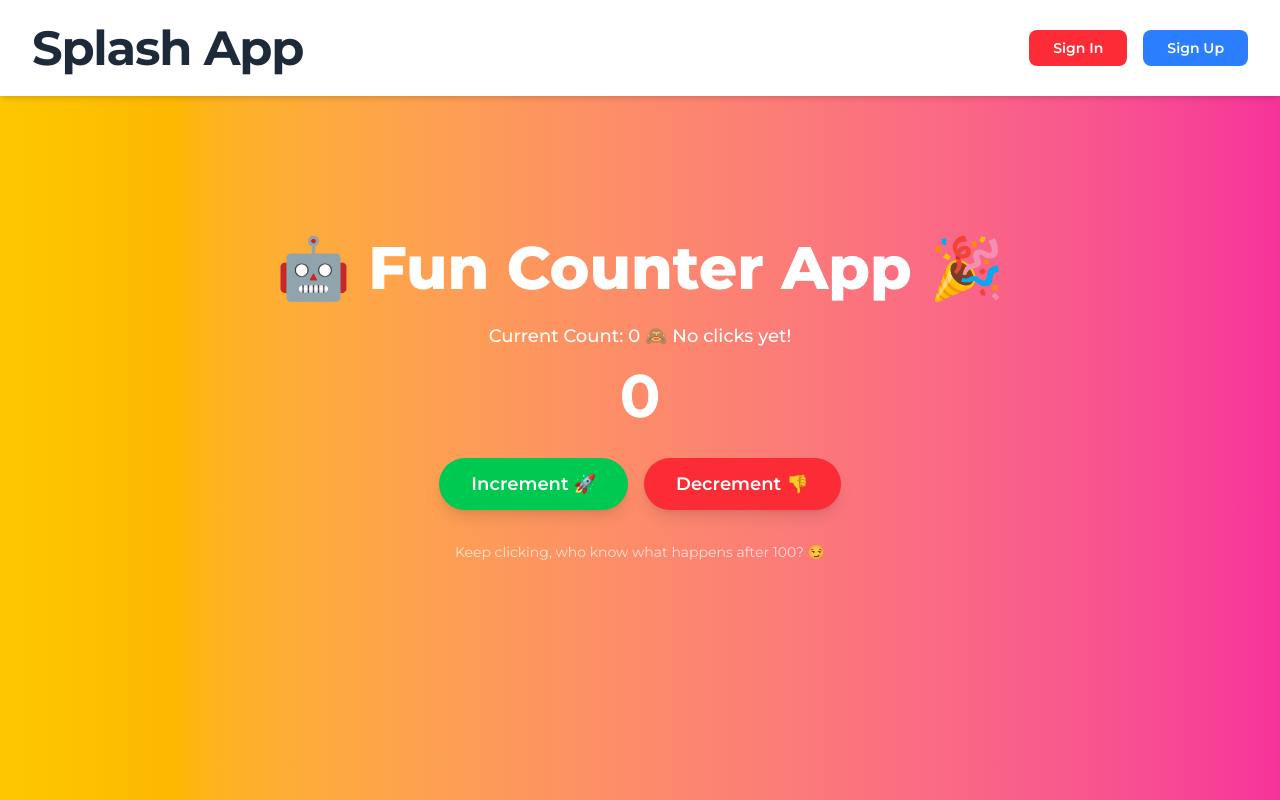
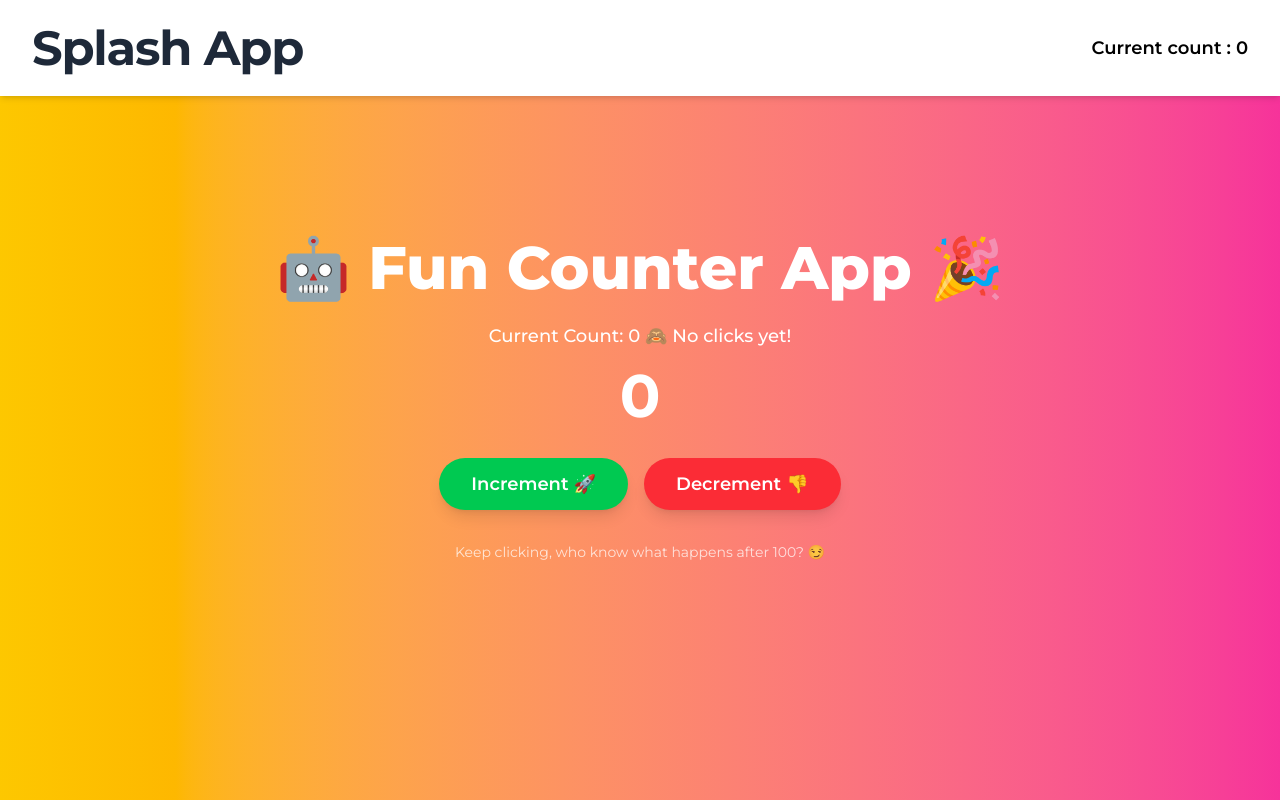
Before and after one commit to Kaydev-cmd/alx-project-0x04-setup, a Next.js app in the folder alx-project-0x05/: page /counter-app in a window 1280 px wide. Shown: the top 800 px of the page. Built offline with nearby package versions, Linux system fonts and the light colour scheme.

Commit message:
refactor: refactor counter-app to use CountContext for global state management

```diff
--- a/alx-project-0x05/components/layouts/Header.tsx
+++ b/alx-project-0x05/components/layouts/Header.tsx
@@ -20,7 +20,7 @@ const Header: React.FC = () => {
 
         {/* Button Group */}
         <div className="flex gap-4">
-          {!["counter-app"].includes(pathname) ? (
+          {!["/counter-app"].includes(pathname) ? (
             <>
               <Button buttonLabel="Sign In" buttonBackgroundColor="red" />
               <Button buttonLabel="Sign Up" buttonBackgroundColor="blue" />
--- a/alx-project-0x05/pages/counter-app.tsx
+++ b/alx-project-0x05/pages/counter-app.tsx
@@ -2,15 +2,7 @@ import React, { useState } from "react";
 import { useCount } from "@/context/CountContext";
 
 const CounterApp: React.FC = () => {
-  const [count, setCount] = useState(0);
-
-  const increment = () => {
-    setCount(count + 1);
-  };
-
-  const decrement = () => {
-    setCount(count > 0 ? count - 1 : 0);
-  };
+  const { count, increment, decrement } = useCount();
 
   return (
     <div className="min-h-screen bg-gradient-to-r from-yellow-400 to-pink-500 flex flex-col justify-center items-center text-white">
```
